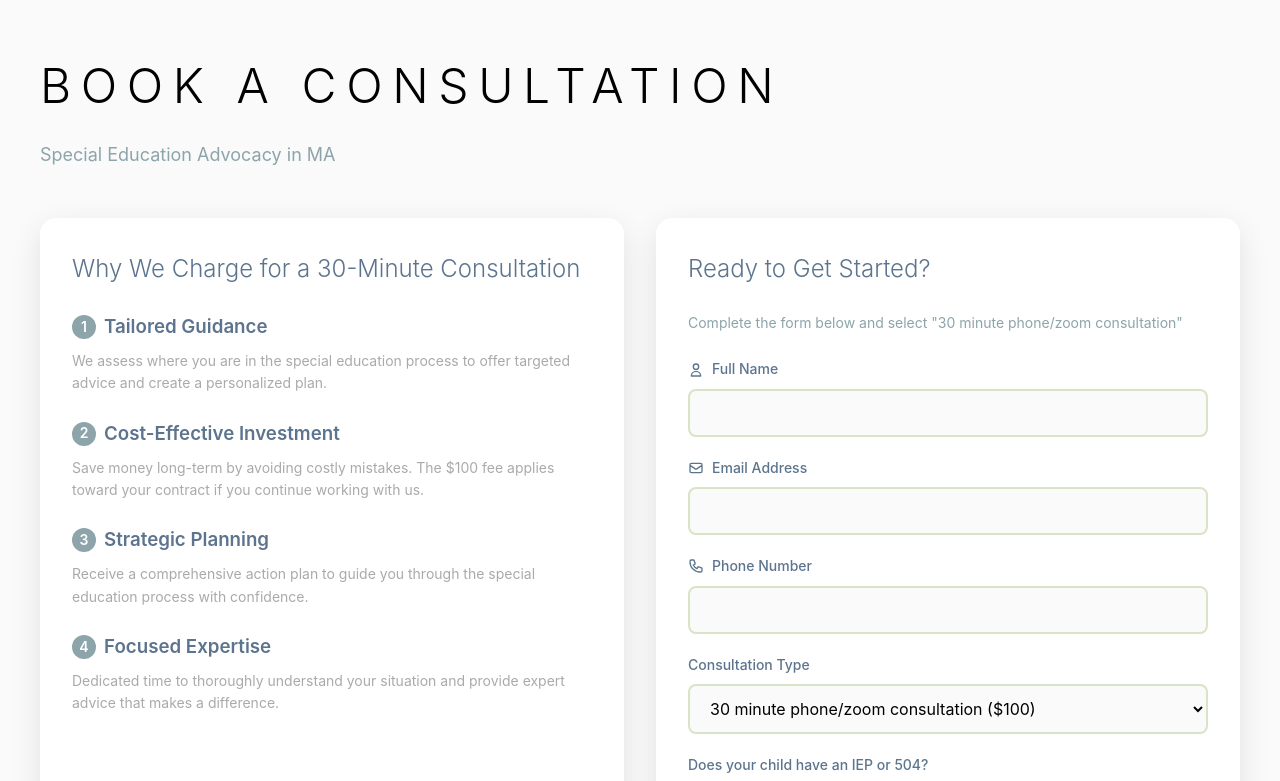
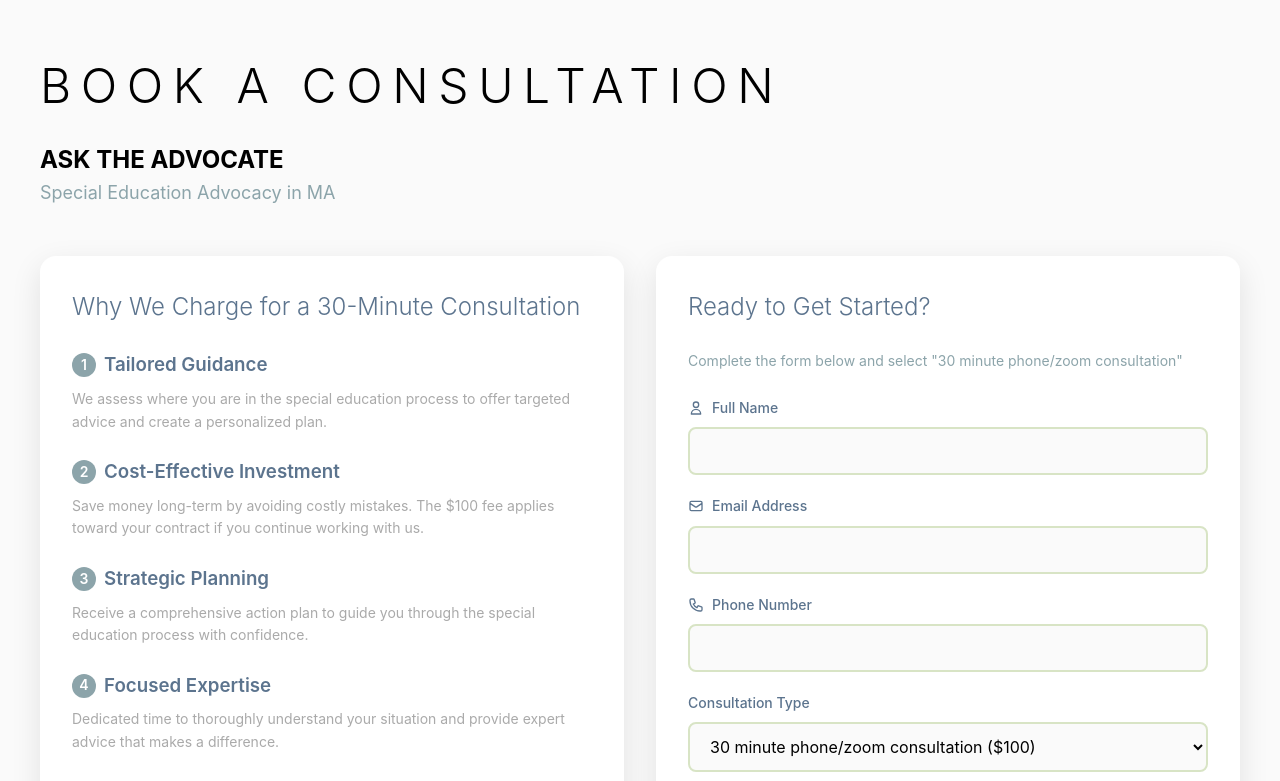
Before and after one commit to Ehtesam-Tahir/ATA_Consultation_Form, a plain HTML site: page index.html in a window 1280 px wide. Shown: the top 781 px of the page. Drawn offline with Linux system fonts and the light colour scheme.

Commit message:
Update index.html

```diff
--- a/index.html
+++ b/index.html
@@ -314,6 +314,7 @@
         <div class="max-w">
             <div class="header">
                 <h1>BOOK A CONSULTATION</h1>
+                <h2>ASK THE ADVOCATE</h2>
                 <p>Special Education Advocacy in MA</p>
             </div>
 
```
